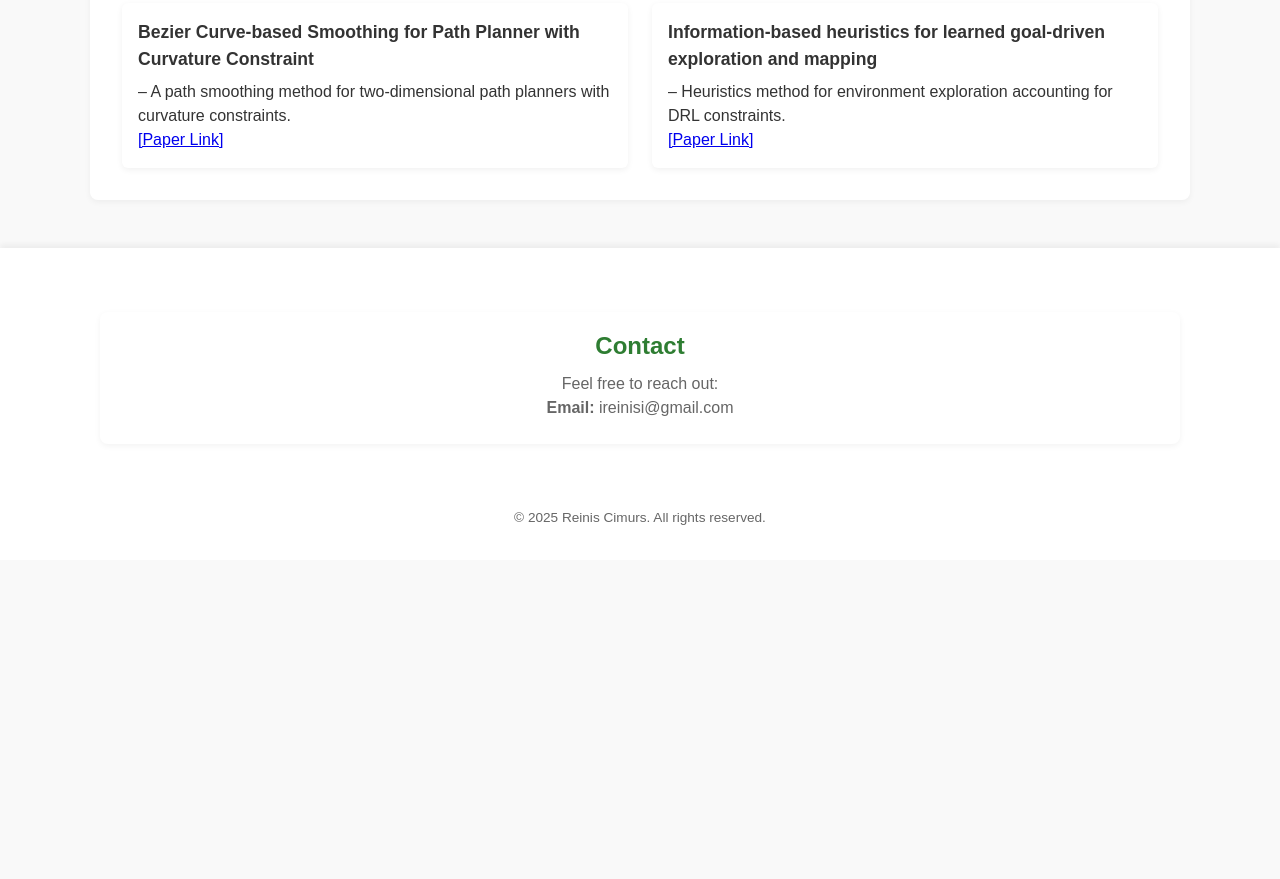
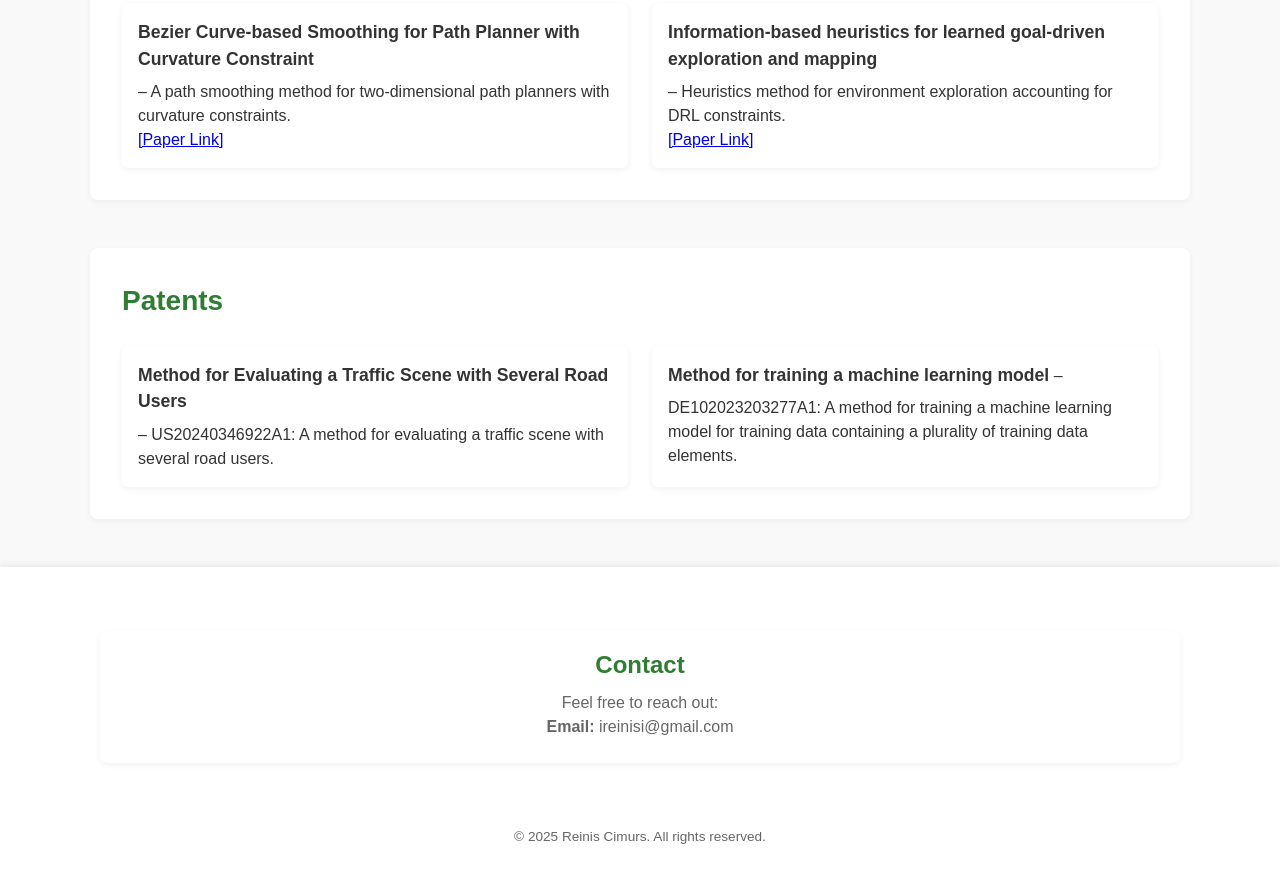
Before and after one commit to reiniscimurs/reiniscimurs.github.io, a plain HTML site: page index.html in a window 1280 px wide. Shown: the part 2107-2986 px from the top of the page. Before the commit the page ends 2667 px from the top, so only its background shows below. Drawn offline with Linux system fonts and the light colour scheme.

Commit message:
Update cv

```diff
--- a/index.html
+++ b/index.html
@@ -370,6 +370,24 @@
     </ul>
   </section>
 
+
+  <!-- PATENTS SECTION -->
+  <section id="patents">
+    <h2>Patents</h2>
+    <ul class="project-list">
+      <li>
+        <strong>Method for Evaluating a Traffic Scene with Several Road Users</strong>
+        – US20240346922A1: A method for evaluating a traffic scene with several road users.
+        <br>
+      </li>
+      <li>
+        <strong>Method for training a machine learning model</strong>
+        – DE102023203277A1: A method for training a machine learning model for training data containing a plurality of training data elements.
+        <br>
+      </li>
+    </ul>
+  </section>
+
   <!-- FOOTER -->
   <footer>
     <div class="container">
```
Also changed, not shown: 1 other file.
